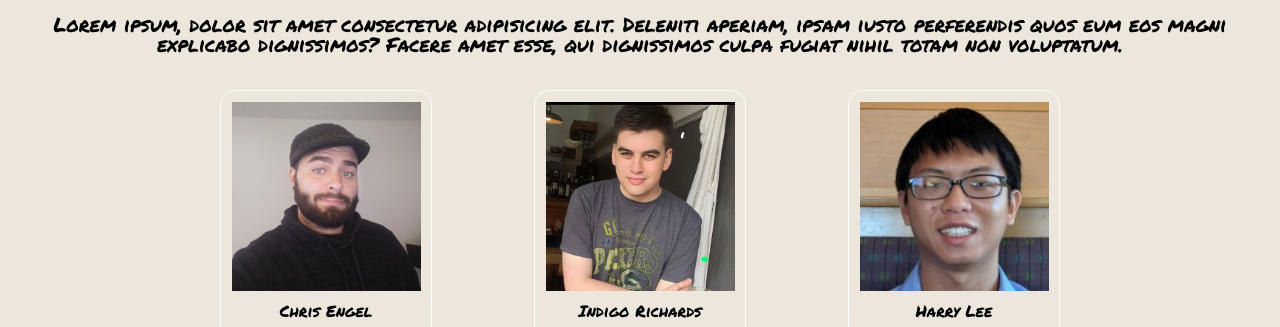
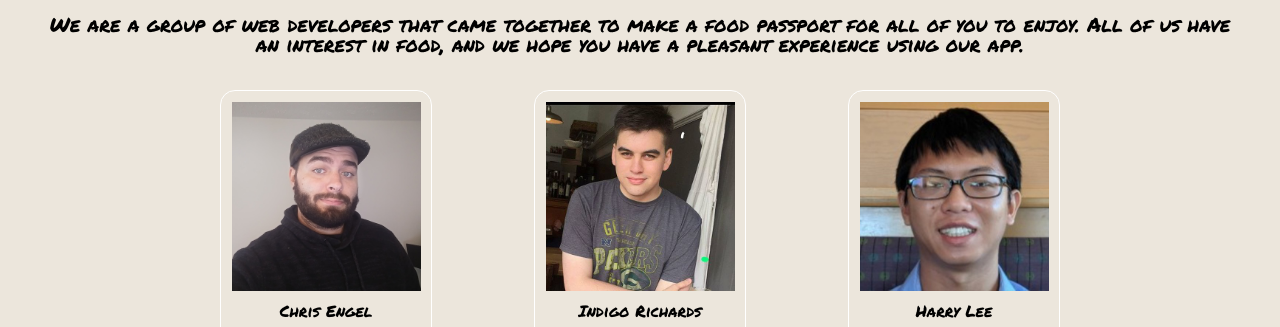
Before and after one commit to Restaurant-Passport-4/UI-Restuarant-Passport-4, a plain HTML site: page about-us.html in a window 1280 px wide. Shown: the part 469-796 px from the top of the page. Drawn offline with Linux system fonts and the light colour scheme.

Commit message:
replaced lorem text on about page

```diff
--- a/about-us.html
+++ b/about-us.html
@@ -24,7 +24,11 @@
             </div>
             <div class='header-txt-container'>
                 <h1>Our Team</h1>
-                <p>Lorem ipsum, dolor sit amet consectetur adipisicing elit. Deleniti aperiam, ipsam iusto perferendis quos eum eos magni explicabo dignissimos? Facere amet esse, qui dignissimos culpa fugiat nihil totam non voluptatum.</p>
+                <p>We are a group of web developers that came
+                    together to make a food passport for all of
+                    you to enjoy. All of us have an interest in
+                    food, and we hope you have a pleasant experience
+                    using our app. </p>
             </div>
         </header>
         <section class='people-container'>
```
